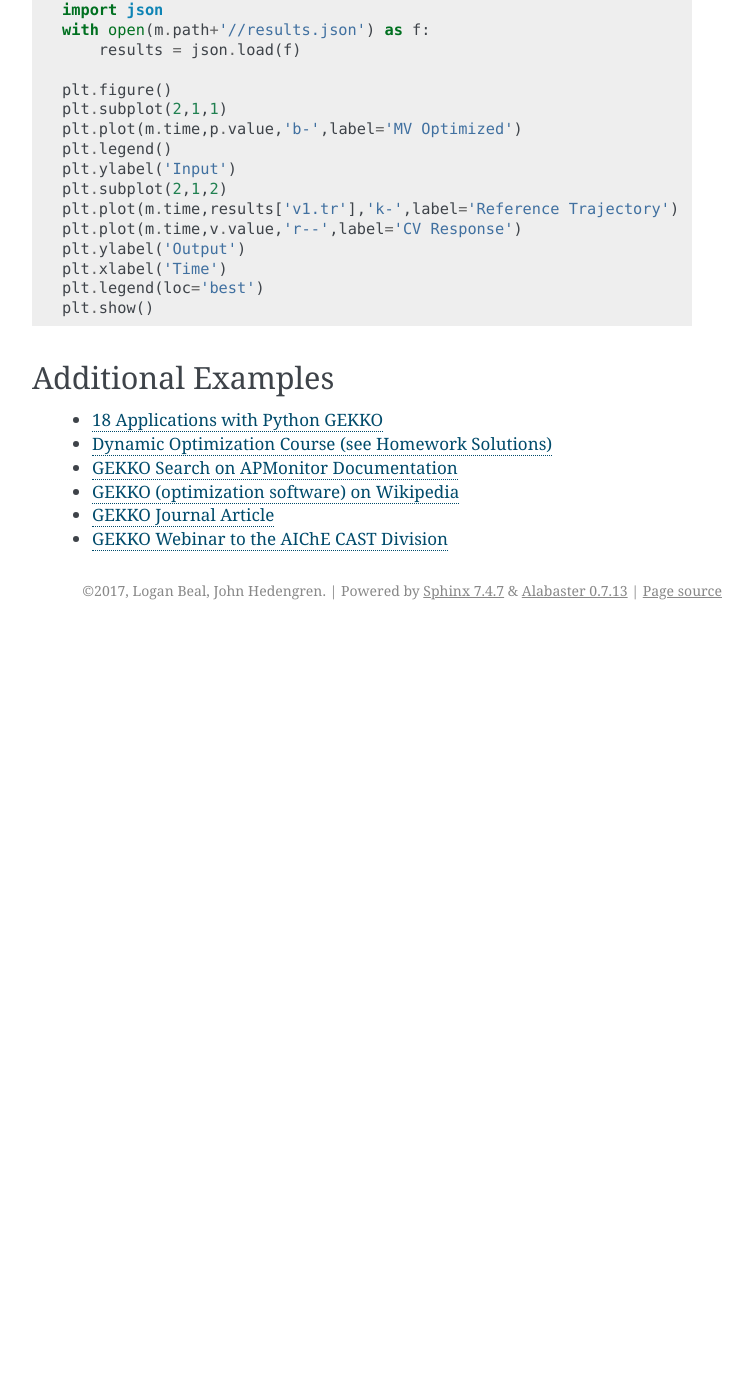
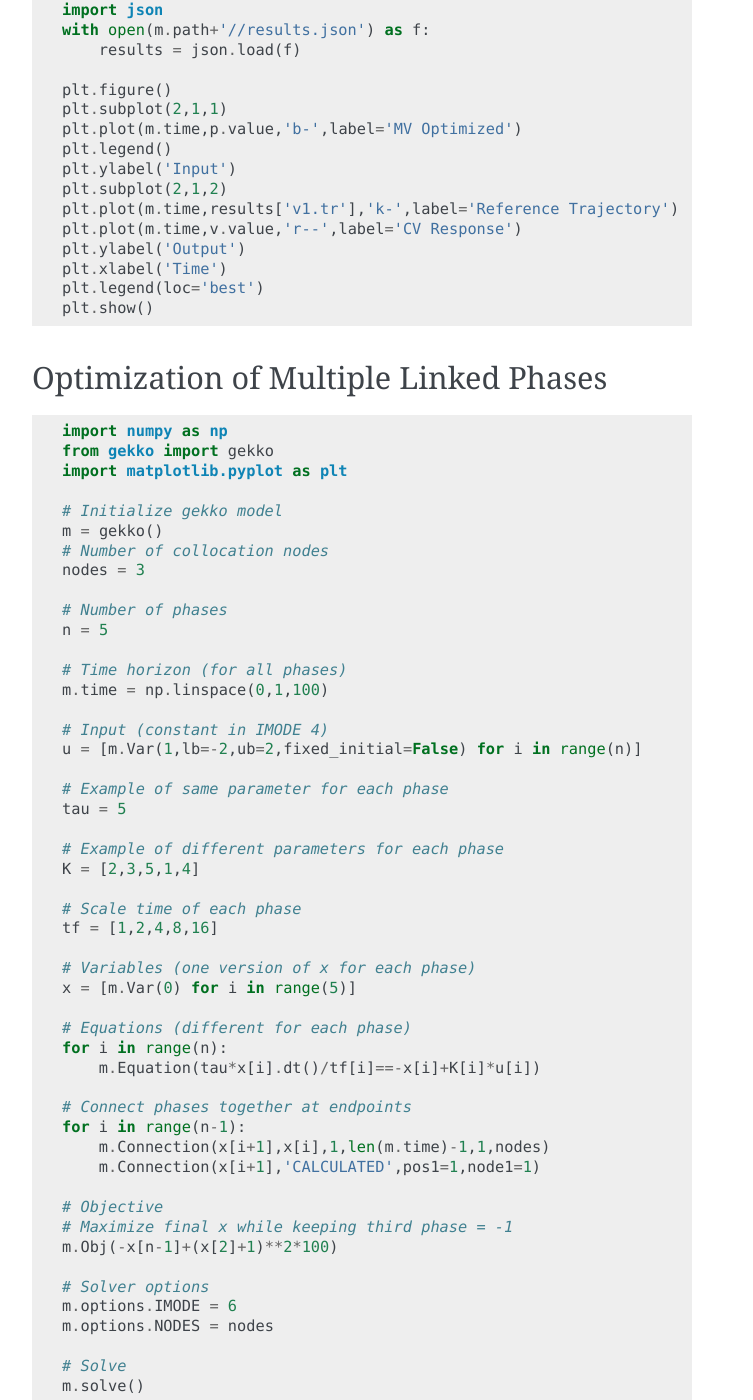
Before and after one commit to BYU-PRISM/GEKKO, a Sphinx documentation site: the page built from docs/examples.rst, in a window 1280 px wide and 1400 px high, scrolled down 7885 px. Shown: the whole window, without its empty margins (388-1141 px from the left). Built offline with Sphinx 7.4.7, drawn with Linux system fonts in a browser that asks for light colours; before the commit the page ends 8515 px from its top, so only the background shows below that; some of the changed text lies outside the part shown.

Commit message:
Added example of linked dynamic phases

```diff
--- a/docs/examples.rst
+++ b/docs/examples.rst
@@ -438,6 +438,74 @@ Model Predictive Control
     plt.show()
 
 ------------------------------------
+Optimization of Multiple Linked Phases
+------------------------------------
+
+::
+
+    	import numpy as np
+	from gekko import gekko
+	import matplotlib.pyplot as plt
+
+	# Initialize gekko model
+	m = gekko()
+	# Number of collocation nodes
+	nodes = 3
+
+	# Number of phases
+	n = 5
+
+	# Time horizon (for all phases)
+	m.time = np.linspace(0,1,100)
+
+	# Input (constant in IMODE 4)
+	u = [m.Var(1,lb=-2,ub=2,fixed_initial=False) for i in range(n)]
+
+	# Example of same parameter for each phase
+	tau = 5
+
+	# Example of different parameters for each phase
+	K = [2,3,5,1,4]
+
+	# Scale time of each phase
+	tf = [1,2,4,8,16]
+
+	# Variables (one version of x for each phase)
+	x = [m.Var(0) for i in range(5)]
+
+	# Equations (different for each phase)
+	for i in range(n):
+	    m.Equation(tau*x[i].dt()/tf[i]==-x[i]+K[i]*u[i])
+
+	# Connect phases together at endpoints
+	for i in range(n-1):
+	    m.Connection(x[i+1],x[i],1,len(m.time)-1,1,nodes)
+	    m.Connection(x[i+1],'CALCULATED',pos1=1,node1=1)
+
+	# Objective
+	# Maximize final x while keeping third phase = -1
+	m.Obj(-x[n-1]+(x[2]+1)**2*100)
+
+	# Solver options
+	m.options.IMODE = 6
+	m.options.NODES = nodes
+
+	# Solve
+	m.solve()
+
+	# Calculate the start time of each phase
+	ts = [0]
+	for i in range(n-1):
+	    ts.append(ts[i] + tf[i])
+
+	# Plot
+	plt.figure()
+	tm = np.empty(len(m.time))
+	for i in range(n):
+	    tm = m.time * tf[i] + ts[i]
+	    plt.plot(tm,x[i])
+
+------------------------------------
 Additional Examples
 ------------------------------------
 
```
